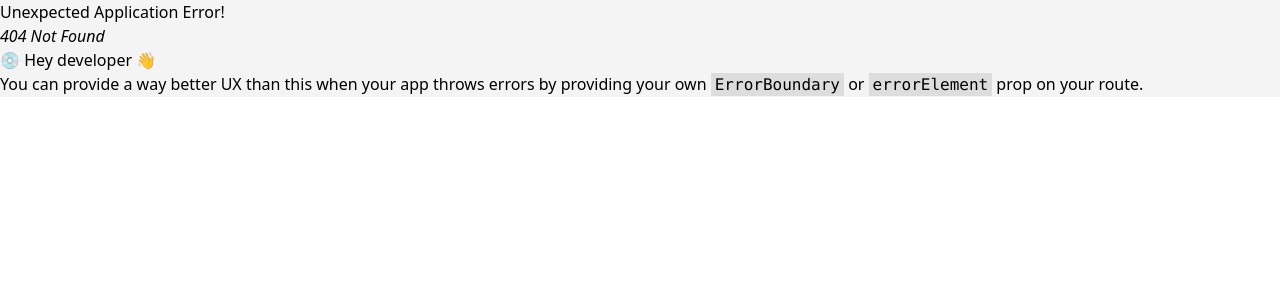
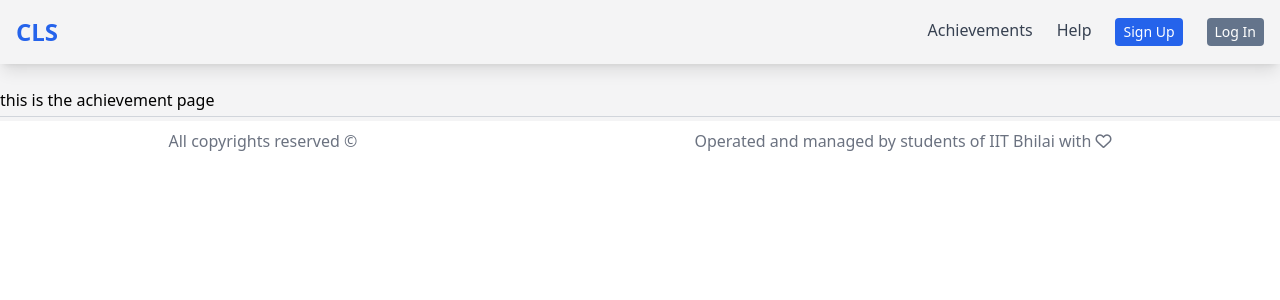
Before and after one commit to Sourabh-kumar45/CLS_labManagement, a React (Vite) app in the folder frontend/: page /achievement in a window 1280 px wide. Before the commit this address had no page. Shown: the top 300 px of the page. Built offline with nearby package versions, Linux system fonts and the light colour scheme.

Commit message:
implemented navbar

```diff
--- /dev/null
+++ b/frontend/src/components/Achievement.jsx
@@ -0,0 +1,11 @@
+import React from 'react'
+
+const Achievement = () => {
+  return (
+    <div>
+      this is the achievement page
+    </div>
+  )
+}
+
+export default Achievement
--- /dev/null
+++ b/frontend/src/components/Help.jsx
@@ -0,0 +1,11 @@
+import React from 'react'
+
+const Help = () => {
+  return (
+    <div>
+      this is the help page
+    </div>
+  )
+}
+
+export default Help
--- a/frontend/src/components/Navbar.jsx
+++ b/frontend/src/components/Navbar.jsx
@@ -1,35 +1,57 @@
-import React from 'react'
-import { useState } from 'react'
+
+import React, { useState } from 'react';
+import { useParams } from 'react-router-dom';
 
 const Navbar = () => {
-    const [open, setOpen] = useState(false)
+  const [open, setOpen] = useState(false); // State for mobile menu toggle
+  const { id } = useParams(); // Get user ID from URL parameters
 
   return (
     <nav className="bg-zinc-100 shadow-lg mb-6">
-      <div className="max-w-7xl mx-auto px-4 ">
+      <div className="max-w-7xl mx-auto px-4">
         <div className="flex justify-between items-center py-4">
 
           {/* Logo */}
-          <div className="text-2xl font-bold text-blue-600 hover: cursor-pointer"><a href="/">CLS</a></div>
+          <div className="text-2xl font-bold text-blue-600 hover:cursor-pointer">
+            <a href={id ? `/student/${id}` : '/'}>CLS</a>
+          </div>
 
-          {/* Links (hidden on small screens) */}
+          {/* Desktop Links */}
           <div className="hidden md:flex space-x-6">
-            <a href="/department" className="text-gray-700 hover:text-blue-600">Department</a>
-            <a href="" className="text-gray-700 hover:text-blue-600">Student</a>
-            <a href="#" className="text-gray-700 hover:text-blue-600">Achievements</a>
-            <a href="#" className="text-gray-700 hover:text-blue-600">Help</a>
-            <a href="/register" className="inline-block text-white bg-blue-600 hover:bg-blue-700 py-1 px-2 rounded focus:outline-none focus:ring-2 focus:ring-blue-300 text-sm">Sign Up</a>
-            <a href="/login" className="inline-block text-white bg-slate-500 hover:bg-slate-300 py-1 px-2 rounded focus:outline-none focus:ring-2 focus:ring-blue-300 text-sm">Log In </a>
+            {id ? (
+              // Links for signed-in users
+              <>
+                <a href="/department" className="text-gray-700 hover:text-blue-600">Department</a>
+                <a href="/student" className="text-gray-700 hover:text-blue-600">Student</a>
+                <a href="/achievement" className="text-gray-700 hover:text-blue-600">Achievements</a>
+                <a href="/help" className="text-gray-700 hover:text-blue-600">Help</a>
+                <a href="/" className="inline-block text-white bg-red-400 hover:bg-slate-300 py-1 px-2 rounded focus:outline-none focus:ring-2 focus:ring-blue-300 text-sm">
+                  Log Out
+                </a>
+              </>
+            ) : (
+              // Links for unsigned users
+              <>
+                <a href="/achievement" className="text-gray-700 hover:text-blue-600">Achievements</a>
+                <a href="/help" className="text-gray-700 hover:text-blue-600">Help</a>
+                <a href="/register" className="inline-block text-white bg-blue-600 hover:bg-blue-700 py-1 px-2 rounded focus:outline-none focus:ring-2 focus:ring-blue-300 text-sm">
+                  Sign Up
+                </a>
+                <a href="/login" className="inline-block text-white bg-slate-500 hover:bg-slate-300 py-1 px-2 rounded focus:outline-none focus:ring-2 focus:ring-blue-300 text-sm">
+                  Log In
+                </a>
+              </>
+            )}
           </div>
 
           {/* Mobile Menu Toggle Button */}
           <div className="md:hidden">
             <button onClick={() => setOpen(!open)} className="text-gray-700 focus:outline-none">
-                <svg xmlns="http://www.w3.org/2000/svg" viewBox="0 0 24 24" width="24" height="24" color="#000000" fill="none">
-                <path d="M4 5L20 5" stroke="currentColor" stroke-width="1.5" stroke-linecap="round" stroke-linejoin="round" />
-                <path d="M4 12L20 12" stroke="currentColor" stroke-width="1.5" stroke-linecap="round" stroke-linejoin="round" />
-                <path d="M4 19L20 19" stroke="currentColor" stroke-width="1.5" stroke-linecap="round" stroke-linejoin="round" />
-                </svg>
+              <svg xmlns="http://www.w3.org/2000/svg" viewBox="0 0 24 24" width="24" height="24" color="#000000" fill="none">
+                <path d="M4 5L20 5" stroke="currentColor" strokeWidth="1.5" strokeLinecap="round" strokeLinejoin="round" />
+                <path d="M4 12L20 12" stroke="currentColor" strokeWidth="1.5" strokeLinecap="round" strokeLinejoin="round" />
+                <path d="M4 19L20 19" stroke="currentColor" strokeWidth="1.5" strokeLinecap="round" strokeLinejoin="round" />
+              </svg>
             </button>
           </div>
         </div>
@@ -37,15 +59,111 @@ const Navbar = () => {
         {/* Mobile Menu (shown when open) */}
         {open && (
           <div className="md:hidden">
-            <a href="#" className="block text-gray-700 py-2 px-4 hover:bg-gray-200">Department</a>
-            <a href="#" className="block text-gray-700 py-2 px-4 hover:bg-gray-200">Student</a>
-            <a href="#" className="block text-gray-700 py-2 px-4 hover:bg-gray-200">Achievements</a>
-            <a href="#" className="block text-gray-700 py-2 px-4 hover:bg-gray-200">Help</a>
+            {id ? (
+              // Mobile links for signed-in users
+              <>
+                <a href="/department" className="block text-gray-700 py-2 px-4 hover:bg-gray-200">Department</a>
+                <a href="/student" className="block text-gray-700 py-2 px-4 hover:bg-gray-200">Student</a>
+                <a href="/achievement" className="block text-gray-700 py-2 px-4 hover:bg-gray-200">Achievements</a>
+                <a href="/help" className="block text-gray-700 py-2 px-4 hover:bg-gray-200">Help</a>
+                <a href="/" className="block text-white bg-red-400 py-2 px-4 rounded hover:bg-slate-300 focus:outline-none focus:ring-2 focus:ring-blue-300 text-sm">
+                  Log Out
+                </a>
+              </>
+            ) : (
+              // Mobile links for unsigned users
+              <>
+                <a href="/achievement" className="block text-gray-700 py-2 px-4 hover:bg-gray-200">Achievements</a>
+                <a href="/help" className="block text-gray-700 py-2 px-4 hover:bg-gray-200">Help</a>
+                <a href="/register" className="block text-white bg-blue-600 py-2 px-4 rounded hover:bg-blue-700 focus:outline-none focus:ring-2 focus:ring-blue-300 text-sm">
+                  Sign Up
+                </a>
+                <a href="/login" className="block text-white bg-slate-500 py-2 px-4 rounded hover:bg-slate-300 focus:outline-none focus:ring-2 focus:ring-blue-300 text-sm">
+                  Log In
+                </a>
+              </>
+            )}
           </div>
         )}
       </div>
     </nav>
-  )
-}
+  );
+};
 
-export default Navbar
+export default Navbar;
+
+// import React, { useEffect } from 'react'
+// import { useState } from 'react'
+// import { useParams } from 'react-router-dom'
+
+// const Navbar = () => {
+//   const [open, setOpen] = useState(false)
+//   const {id} = useParams()
+
+//   return (
+//     <nav className="bg-zinc-100 shadow-lg mb-6">
+//       <div className="max-w-7xl mx-auto px-4 ">
+//         <div className="flex justify-between items-center py-4">
+
+//           {/* Logo */}
+//           <div className="text-2xl font-bold text-blue-600 hover: cursor-pointer"><a href={ id?`/student/${id}`:'/'}>CLS</a></div>
+
+//           {/* Links (hidden on small screens) */}
+//           <div className="hidden md:flex space-x-6">
+
+
+
+//             {id ? (
+
+//               // Show Log Out when the user is signed in
+//               <>
+//                 <a href="/department" className="text-gray-700 hover:text-blue-600">Department</a>
+//                 <a href="" className="text-gray-700 hover:text-blue-600">Student</a>
+//                 <a href="#" className="text-gray-700 hover:text-blue-600">Achievements</a>
+//                 <a href="#" className="text-gray-700 hover:text-blue-600">Help</a>
+//                   <a href="/" className="inline-block text-white bg-red-400 hover:bg-slate-300 py-1 px-2 rounded focus:outline-none focus:ring-2 focus:ring-blue-300 text-sm">
+//                     Log Out
+//                 </a>
+//               </>
+//             ) : (
+//               // Show Sign Up and Log In when the user is not signed in
+//               <>
+//                   <a href="#" className="text-gray-700 hover:text-blue-600">Achievements</a>
+//                   <a href="#" className="text-gray-700 hover:text-blue-600">Help</a>
+//                   <a href="/register" className="inline-block text-white bg-blue-600 hover:bg-blue-700 py-1 px-2 rounded focus:outline-none focus:ring-2 focus:ring-blue-300 text-sm">
+//                       Sign Up
+//                   </a>
+//                   <a href="/login" className="inline-block text-white bg-slate-500 hover:bg-slate-300 py-1 px-2 rounded focus:outline-none focus:ring-2 focus:ring-blue-300 text-sm">
+//                       Log In
+//                   </a>
+//               </>
+//             )}
+//           </div>
+
+//           {/* Mobile Menu Toggle Button */}
+//           <div className="md:hidden">
+//             <button onClick={() => setOpen(!open)} className="text-gray-700 focus:outline-none">
+//                 <svg xmlns="http://www.w3.org/2000/svg" viewBox="0 0 24 24" width="24" height="24" color="#000000" fill="none">
+//                 <path d="M4 5L20 5" stroke="currentColor" stroke-width="1.5" stroke-linecap="round" stroke-linejoin="round" />
+//                 <path d="M4 12L20 12" stroke="currentColor" stroke-width="1.5" stroke-linecap="round" stroke-linejoin="round" />
+//                 <path d="M4 19L20 19" stroke="currentColor" stroke-width="1.5" stroke-linecap="round" stroke-linejoin="round" />
+//                 </svg>
+//             </button>
+//           </div>
+//         </div>
+
+//         {/* Mobile Menu (shown when open) */}
+//         {open && (
+//           <div className="md:hidden">
+//             <a href="#" className="block text-gray-700 py-2 px-4 hover:bg-gray-200">Department</a>
+//             <a href="#" className="block text-gray-700 py-2 px-4 hover:bg-gray-200">Student</a>
+//             <a href="#" className="block text-gray-700 py-2 px-4 hover:bg-gray-200">Achievements</a>
+//             <a href="#" className="block text-gray-700 py-2 px-4 hover:bg-gray-200">Help</a>
+//           </div>
+//         )}
+//       </div>
+//     </nav>
+//   )
+// }
+
+// export default Navbar
```
Also changed, not shown: frontend/src/App.jsx (+11 -1 lines).
